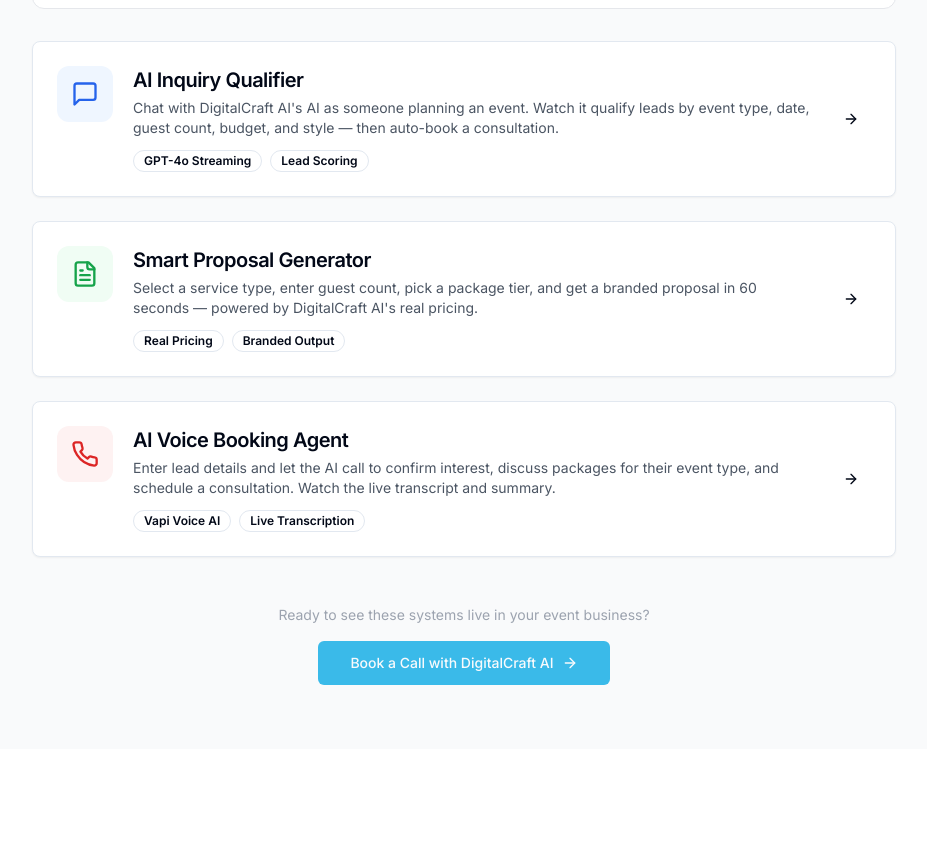
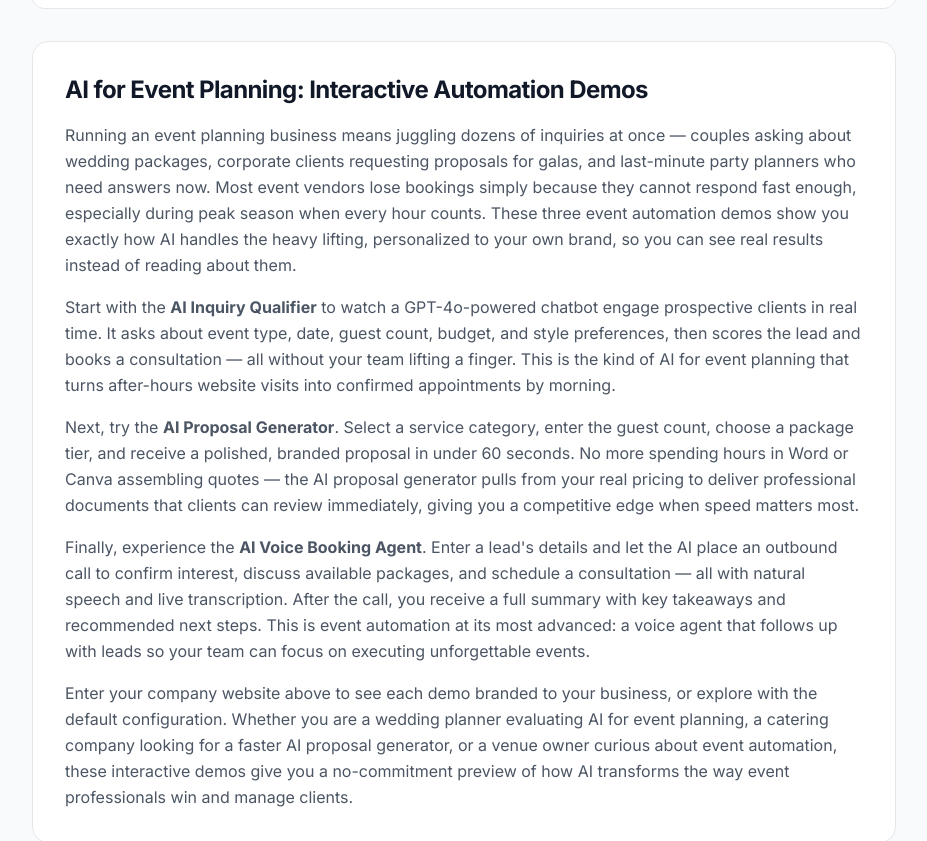
Before and after one commit to mutaaf/digital-craft-architect, a React (Vite) app: page /events/demo in a window 1280 px wide. Shown: the part 453-1294 px from the top of the page, without its empty margins (176-1103 px from the left). Before the commit the page ends 1202 px from the top, so only its background shows below. Built offline with nearby package versions, Linux system fonts and the light colour scheme.

Commit message:
gtm(DEMO-SEO-EVENTS): Add 300+ word SEO intro section to events demo hub
Co-Authored-By: Claude Code Innovation Agent <noreply@anthropic.com>

https://claude.ai/code/session_01GKw7djhWpuyKsfpmnmmUQd

```diff
--- a/src/pages/events/EventsDemoHub.tsx
+++ b/src/pages/events/EventsDemoHub.tsx
@@ -100,6 +100,57 @@ const EventsDemoHub = () => {
 
         <CompanySetupForm />
 
+        {/* SEO intro section */}
+        <section className="mb-10 bg-white dark:bg-gray-900 rounded-2xl p-6 sm:p-8 border border-gray-200 dark:border-gray-800">
+          <h2 className="text-2xl font-bold mb-4 text-gray-900 dark:text-white">
+            AI for Event Planning: Interactive Automation Demos
+          </h2>
+          <div className="space-y-4 text-gray-600 dark:text-gray-400 text-sm sm:text-base leading-relaxed">
+            <p>
+              Running an event planning business means juggling dozens of inquiries at once —
+              couples asking about wedding packages, corporate clients requesting proposals for
+              galas, and last-minute party planners who need answers now. Most event vendors lose
+              bookings simply because they cannot respond fast enough, especially during peak
+              season when every hour counts. These three event automation demos show you exactly
+              how AI handles the heavy lifting, personalized to your own brand, so you can see
+              real results instead of reading about them.
+            </p>
+            <p>
+              Start with the <strong>AI Inquiry Qualifier</strong> to watch a GPT-4o-powered
+              chatbot engage prospective clients in real time. It asks about event type, date,
+              guest count, budget, and style preferences, then scores the lead and books a
+              consultation — all without your team lifting a finger. This is the kind of
+              AI for event planning that turns after-hours website visits into confirmed
+              appointments by morning.
+            </p>
+            <p>
+              Next, try the <strong>AI Proposal Generator</strong>. Select a service category,
+              enter the guest count, choose a package tier, and receive a polished, branded
+              proposal in under 60 seconds. No more spending hours in Word or Canva assembling
+              quotes — the AI proposal generator pulls from your real pricing to deliver
+              professional documents that clients can review immediately, giving you a
+              competitive edge when speed matters most.
+            </p>
+            <p>
+              Finally, experience the <strong>AI Voice Booking Agent</strong>. Enter a lead's
+              details and let the AI place an outbound call to confirm interest, discuss
+              available packages, and schedule a consultation — all with natural speech and
+              live transcription. After the call, you receive a full summary with key
+              takeaways and recommended next steps. This is event automation at its most
+              advanced: a voice agent that follows up with leads so your team can focus on
+              executing unforgettable events.
+            </p>
+            <p>
+              Enter your company website above to see each demo branded to your business, or
+              explore with the default configuration. Whether you are a wedding planner
+              evaluating AI for event planning, a catering company looking for a faster
+              AI proposal generator, or a venue owner curious about event automation, these
+              interactive demos give you a no-commitment preview of how AI transforms
+              the way event professionals win and manage clients.
+            </p>
+          </div>
+        </section>
+
         <div className="grid gap-6">
           {demos.map((d, i) => (
             <Link key={d.to} to={d.to} onClick={() => trackDemoClick(d.title, 'events')} className="group animate-slide-up" style={{ animationDelay: `${i * 150}ms`, animationFillMode: 'both' }}>
```
Also changed, not shown: 1 other file (tests, documents, lock files or other folders).
